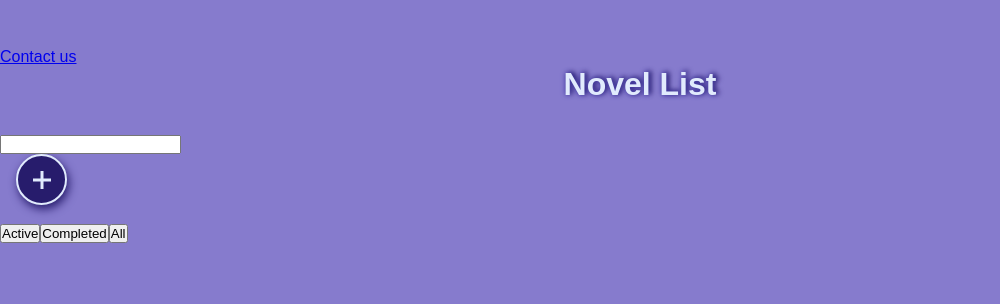
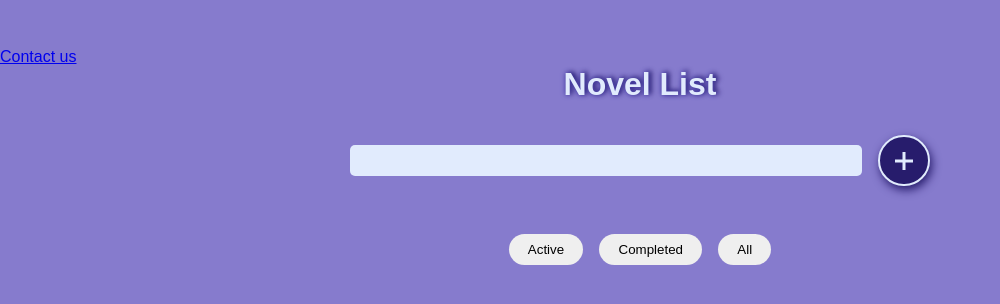
Before and after one commit to gghosts/novel-list, a React (Create React App) app: page / in a window 1280 px wide. Shown: the top 304 px of the page, without its empty margins (0-1000 px from the left). Built offline with nearby package versions, Linux system fonts and the light colour scheme; a web font is replaced by a local one.

Commit message:
udpated css

```diff
--- a/public/index.html
+++ b/public/index.html
@@ -24,7 +24,7 @@
       work correctly both with client-side routing and a non-root public URL.
       Learn how to configure a non-root public URL by running `npm run build`.
     -->
-    <title>React App</title>
+    <title>Novel List</title>
   </head>
   <body>
     <noscript>You need to enable JavaScript to run this app.</noscript>
--- a/src/components/Books.js
+++ b/src/components/Books.js
@@ -12,7 +12,7 @@ const mapStateToProps = (state) => {
 
 const mapDispatchToProps = (dispatch) => {
   return {
-    addbook: (obj) => dispatch(addBooks(obj)),
+    addBook: (obj) => dispatch(addBooks(obj)),
   };
 };
 
--- a/src/css/main.css
+++ b/src/css/main.css
@@ -1,4 +1,4 @@
-@import url('https://fonts.googleapis.com/css2?family=RocknRoll+One&display=swap');
+@import url("https://fonts.googleapis.com/css2?family=RocknRoll+One&display=swap");
 
 html {
   line-height: 1.15;
@@ -31,16 +31,15 @@ body {
   text-align: center;
   margin-bottom: 2rem;
   color: #e1ebfd;
-    text-shadow: 0 0 5px #433aa8,
-    3px -1px 5px #271c6c;
+  text-shadow: 0 0 5px #433aa8, 3px -1px 5px #271c6c;
 }
 
-.addTodos {
+.addBooks {
   display: flex;
   justify-content: center;
 }
 
-.todo-input {
+.book-input {
   min-width: 15rem;
   width: 40vw;
   max-height: 2.5rem;
@@ -73,44 +72,44 @@ body {
 }
 
 .add-btn:focus {
-    outline:none;
+  outline: none;
 }
 
-.displaytodos{
+.displaybooks {
   margin-top: 3rem;
   display: flex;
   flex-direction: column;
   align-items: center;
 }
 
-.displaytodos .buttons {
+.displaybooks .buttons {
   margin-bottom: 2rem;
 }
 
-.displaytodos .buttons button {
+.displaybooks .buttons button {
   padding: 0.5rem 1.2rem;
   border-radius: 20px;
   cursor: pointer;
   border: none;
 }
 
-.displaytodos .buttons button :focus {
-    outline: none
+.displaybooks .buttons button :focus {
+  outline: none;
 }
 
-.displaytodos .buttons button:not(:last-child) {
+.displaybooks .buttons button:not(:last-child) {
   margin-right: 1rem;
 }
 
-.displaytodos ul {
+.displaybooks ul {
   list-style: none;
   display: flex;
   align-self: flex-start;
   flex-wrap: wrap;
-    margin-left:  5%;
+  margin-left: 5%;
 }
 
-.card{
+.card {
   display: flex;
   flex-direction: column;
   background: rgb(180, 182, 218);
@@ -151,11 +150,11 @@ body {
   background-color: transparent;
 }
 
-.card .btns button:focus{
+.card .btns button:focus {
   outline: none;
 }
 
-.completed{
+.completed {
   position: right;
   right: 0.3rem;
   top: 0.3rem;
@@ -163,17 +162,17 @@ body {
   border: 2px solid #272727;
   color: #e1ebfd;
   font-size: 0.8rem;
-    padding: .3rem 1rem;
+  padding: 0.3rem 1rem;
   border-radius: 20px;
 }
 
-@media Screen and (max-width: 640px){
-    .displaytodos ul {
+@media Screen and (max-width: 640px) {
+  .displaybooks ul {
     display: flex;
     flex-direction: column;
     align-items: center;
   }
-    .card
-    {margin-right: 0;
+  .card {
+    margin-right: 0;
   }
 }
```
Also changed, not shown: src/logo.svg (deleted). Lines whose indentation alone changed are shown as unchanged.
